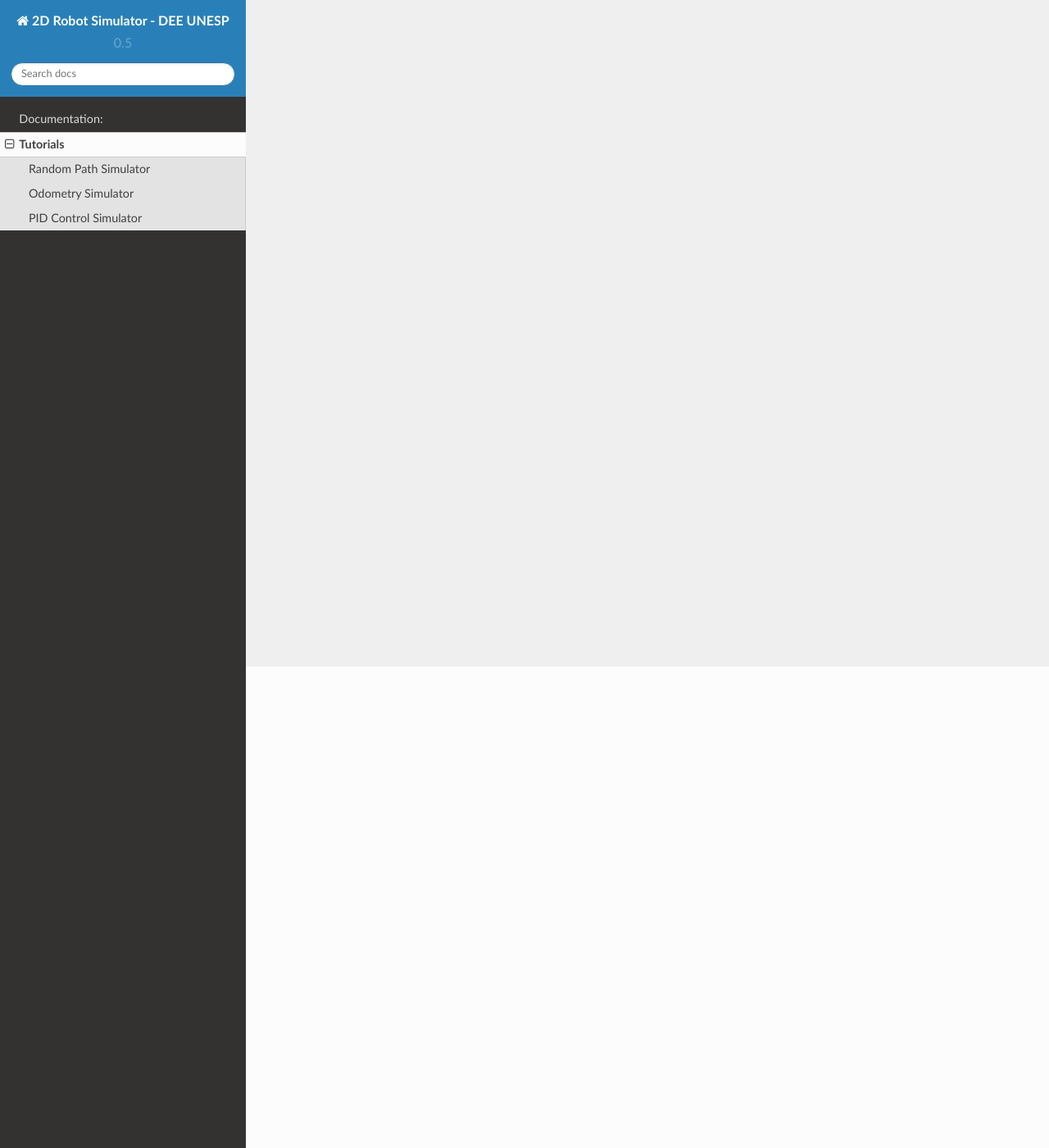
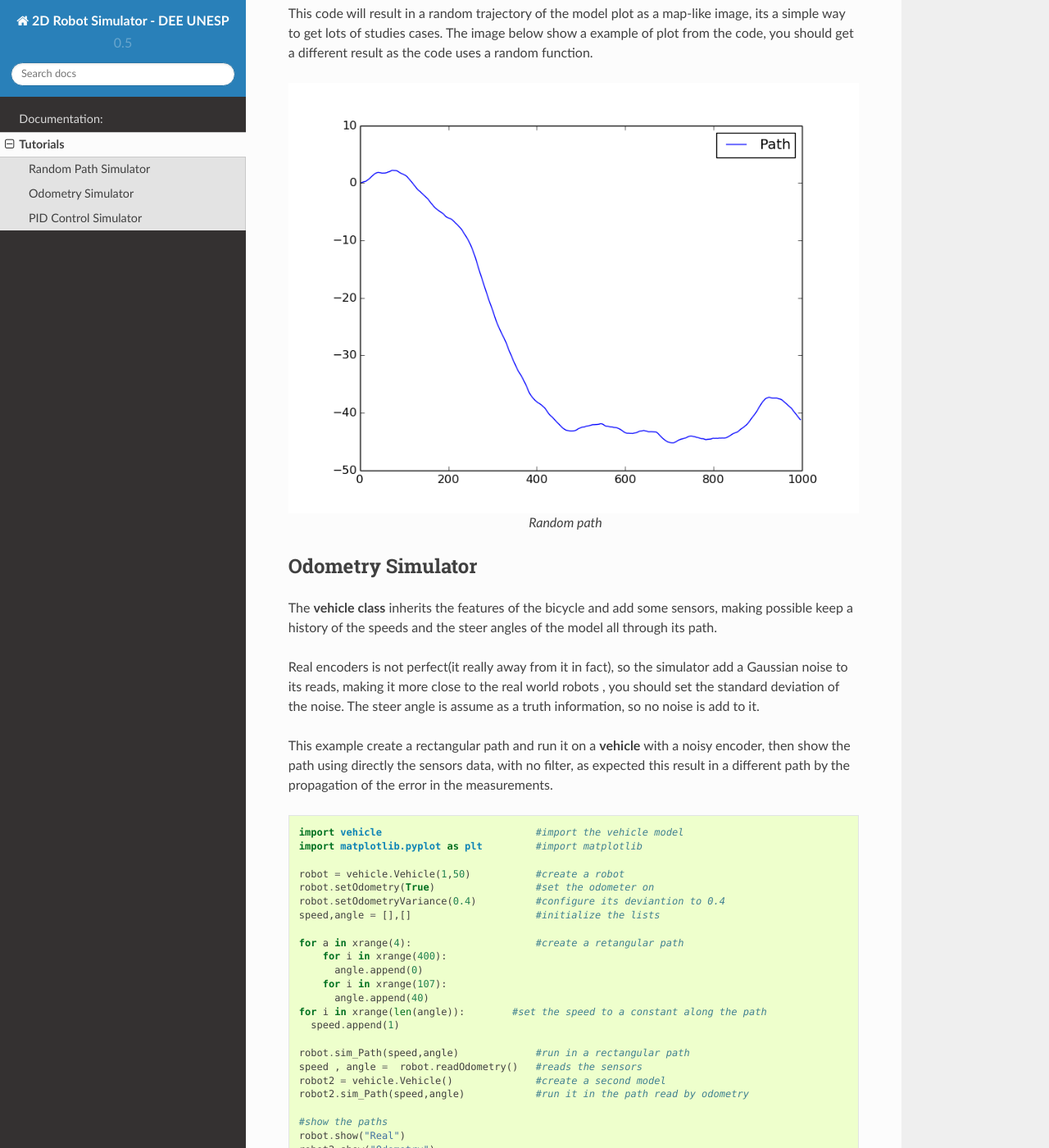
Before and after one commit to caiofis/Bicycle-Model, a Sphinx documentation site: the page built from docs/tutorial.rst, in a window 1280 px wide and 1400 px high, scrolled down 587 px. Shown: the whole window at 82% size. Built offline with Sphinx 7.4.7 and the Read the Docs theme 2.0.0, drawn with Linux system fonts in a browser that asks for light colours; formulas are drawn with MathJax 3; some of the changed text lies outside the part shown.

Commit message:
Add tutorial

```diff
--- a/bicycle.py
+++ b/bicycle.py
@@ -31,7 +31,7 @@ class Bicycle(object):
         self.poses[0].append(x)
         self.poses[1].append(y)
         self.poses[2].append(theta)
-    def Update(self,x,y,theta):
+    def update(self,x,y,theta):
         """Change the pose of the model adding the parameters to the actual pose"""
         self.x += x
         self.y += y
@@ -49,7 +49,7 @@ class Bicycle(object):
         delta_x = v*math.cos(math.radians(self.theta))
         delta_y = v*math.sin(math.radians(self.theta))
         delta_theta = (v/self.L)*math.tan(math.radians(alpha))
-        self.Update(delta_x,delta_y,delta_theta)
+        self.update(delta_x,delta_y,delta_theta)
     def show(self,legend = "Path"):
         """Plot the path of the model"""
         plt.plot(self.poses[0],self.poses[1],label = legend)
--- a/docs/conf.py
+++ b/docs/conf.py
@@ -18,8 +18,9 @@ import os
 # If extensions (or modules to document with autodoc) are in another directory,
 # add these directories to sys.path here. If the directory is relative to the
 # documentation root, use os.path.abspath to make it absolute, like shown here.
-sys.path.insert(0, '/home/caio/IC')#os.path.abspath('.'))
-
+#sys.path.insert(0, os.path.abspath('-'))
+path = os.path.join(os.path.dirname(__file__), os.pardir)
+sys.path.append(os.path.abspath(path))
 # -- General configuration ------------------------------------------------
 
 # If your documentation needs a minimal Sphinx version, state it here.
--- a/docs/tutorial.rst
+++ b/docs/tutorial.rst
@@ -3,8 +3,79 @@ Tutorials
 This page shows how to implements the code in various ways.
 
 Random Path Simulator
------------------------
+---------------------
+This example show how to use the basic class **Bicycle**.
+
+Its initialize a model with one meter between the wheels and max steer angle of
+50º. The **sim_RandomPath** method simulate the model running at a constant
+speed and a random steer angle for a number of steps, in the example 1m per step
+for 1000 steps. ::
+
+  import bicycle                          #import the model
+  import matplotlib.pyplot as plt         #import matplotlib
+
+  robot = bicycle.Bicycle(1,50)           #create a robot
+  robot.sim_RandomPath(1,1000)            #run in a random path
+
+  robot.show()                            #show the paths
+  plt.show()                              #hold the plot
+
+This code will result in a random trajectory of the model plot as a map-like
+image, its a simple way to get lots of studies cases. The image below show a
+example of plot from the code, you should get a different result as the code
+uses a random function.
+
+.. figure::  images/random.png
+ :align:   center
+
+ Random path
+
 Odometry Simulator
--------------------
+------------------
+The **vehicle class** inherits the features of the bicycle and add some sensors,
+making possible keep a history of the speeds and the steer angles of the model
+all through its path.
+
+Real encoders is not perfect(it really away from it in fact), so the simulator
+add a Gaussian noise to its reads, making it more close to the real world robots
+, you should set the standard deviation of the noise. The steer angle is assume
+as a truth information, so no noise is add to it.
+
+This example create a rectangular path and run it on a **vehicle** with a noisy
+encoder, then show the path using directly the sensors data, with no filter, as
+expected this result in a different path by the propagation of the error in the
+measurements. ::
+
+  import vehicle                          #import the vehicle model
+  import matplotlib.pyplot as plt         #import matplotlib
+
+  robot = vehicle.Vehicle(1,50)           #create a robot
+  robot.setOdometry(True)                 #set the odometer on
+  robot.setOdometryVariance(0.4)          #configure its deviantion to 0.4
+  speed,angle = [],[]                     #initialize the lists
+
+  for a in xrange(4):                     #create a retangular path
+      for i in xrange(400):
+        angle.append(0)
+      for i in xrange(107):
+        angle.append(40)
+  for i in xrange(len(angle)):        #set the speed to a constant along the path
+    speed.append(1)
+
+  robot.sim_Path(speed,angle)             #run in a rectangular path
+  speed , angle =  robot.readOdometry()   #reads the sensors
+  robot2 = vehicle.Vehicle()              #create a second model
+  robot2.sim_Path(speed,angle)            #run it in the path read by odometry
+
+  #show the paths
+  robot.show("Real")
+  robot2.show("Odometry")
+  plt.show()
+
+.. figure::  images/odometry.png
+ :align:   center
+
+ Real path and odometry based path
+
 PID Control Simulator
------------------------
+---------------------
--- a/example_odometry.py
+++ b/example_odometry.py
@@ -18,7 +18,7 @@ for i in xrange(len(angle)):        #set the speed to a constant along the path
     speed.append(1)
 
 robot.sim_Path(speed,angle)             #run in a rectangular path
-speed , angle =  robot.Odometry()       #reads the sensors
+speed , angle =  robot.readOdometry()       #reads the sensors
 robot2 = vehicle.Vehicle()              #create a second model
 robot2.sim_Path(speed,angle)            #run it in the path read by odometry
 
--- a/vehicle.py
+++ b/vehicle.py
@@ -15,7 +15,9 @@ class Vehicle(bicycle.Bicycle):
                                 # sensors[0] = encoder
                                 # sensors[1] = steer angle
     def setOdometry(self,state):
-        """Turn on or off the odometry"""
+        """Turn on or off the odometry, the odometry reads the speed of the model
+        and adds a gaussian noise to it, the standard deviantion of this noise
+        must be set"""
         self.odoState = state
     def setOdometryVariance(self, variance):
         """Set the valor of the standard deviantion of the odometry"""
```
Also changed, not shown: docs/images/odometry.png (added), docs/images/random.png (added), 5 other files.
